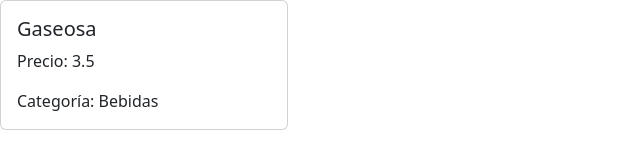
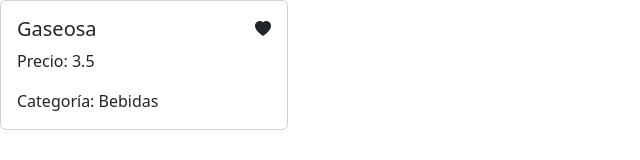
Before and after one commit to ulima-pw/2025-2.655-EjerciciosReact, a React (Vite) app in the folder ejercicio_1/: page / in a window 1280 px wide. Shown: the top 160 px of the page, without its empty margins (0-640 px from the left). Built offline with nearby package versions, Linux system fonts and the light colour scheme.

Commit message:
Tarjeta terminada

```diff
--- a/ejercicio_1/package.json
+++ b/ejercicio_1/package.json
@@ -11,6 +11,7 @@
   },
   "dependencies": {
     "bootstrap": "^5.3.8",
+    "bootstrap-icons": "^1.13.1",
     "react": "^19.1.1",
     "react-dom": "^19.1.1"
   },
--- a/ejercicio_1/src/components/ProductCard.tsx
+++ b/ejercicio_1/src/components/ProductCard.tsx
@@ -1,7 +1,19 @@
 const ProductCard = (props : ProductCardProps) => {
+    const heartOnClick = () => {
+        props.onToggle(props.product.id)
+    }
+
     return <div className="card" style={ { width : "18rem" } }>
         <div className="card-body">
-            <h5 className="card-title">{ props.product.name }</h5>
+            <span className="float-end">
+                <i className={ props.isFav ? "bi bi-heart-fill" : "bi bi-heart" }
+                    onClick={ heartOnClick }
+                ></i>
+            </span>
+
+            <h5 className="card-title">
+                { props.product.name }
+            </h5>
             <p className="card-text">
                 Precio: { props.product.price }
             </p>
@@ -22,7 +34,7 @@ export type Product = {
 interface ProductCardProps {
     product: Product;
     isFav: boolean;
-    onToggle: () => void;
+    onToggle: (id : string) => void;
 }
 
 export default ProductCard
--- a/ejercicio_1/src/main.tsx
+++ b/ejercicio_1/src/main.tsx
@@ -2,6 +2,8 @@ import { StrictMode } from 'react'
 import { createRoot } from 'react-dom/client'
 
 import "../node_modules/bootstrap/dist/css/bootstrap.min.css"
+import "../node_modules/bootstrap-icons/font/bootstrap-icons.min.css"
+
 import ProductsPage from './pages/ProductsPage'
 
 createRoot(document.getElementById('root')!).render(
--- a/ejercicio_1/src/pages/ProductsPage.tsx
+++ b/ejercicio_1/src/pages/ProductsPage.tsx
@@ -7,9 +7,14 @@ const ProductsPage = () => {
         price : 3.5,
         category : "Bebidas"
     }
+
+    const marcarComoFavorito = (id : string) => {
+        console.log(`Se marco como favorito: ${id}`)
+    }
+
     return <ProductCard product={ producto }
-                isFav={ false }
-                onToggle={ () => {} } />
+                isFav={ true }
+                onToggle={ marcarComoFavorito } />
 }
 
 export default ProductsPage
```
Also changed, not shown: 1 other file (tests, documents, lock files or other folders).
